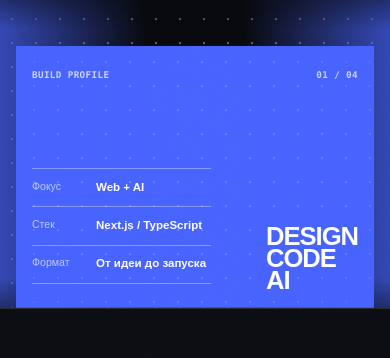
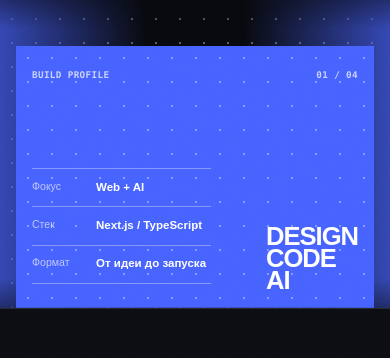
Before and after one commit to Ailxan/neustroev-ai, a Next.js app: page / in a window 390 px wide. Shown: the part 476-834 px from the top of the page. Built offline with nearby package versions, Linux system fonts and the light colour scheme.

Commit message:
Keep mobile pattern inside profile card

```diff
--- a/src/app/globals.css
+++ b/src/app/globals.css
@@ -252,8 +252,8 @@ a { color: inherit; text-decoration: none; }
   .hero-bottom { margin-top: 2.5rem; gap: 1.7rem; }
   .hero-actions { display: grid; grid-template-columns: 1fr 1fr; }
   .button { min-height: 3.5rem; padding-inline: .8rem; gap: .45rem; }
-  .hero-profile { min-height: 31svh; padding: 1.5rem 1rem; background: var(--cobalt); border-inline: 0; isolation: isolate; }
-  .hero-profile::before { content: ""; position: absolute; inset: -20px -18px -18px; z-index: -1; pointer-events: none; background: radial-gradient(rgba(255,255,255,.34) 1px, transparent 1.6px) 0 0 / 24px 24px, linear-gradient(90deg, var(--cobalt) 0%, transparent 38%, transparent 62%, var(--cobalt) 100%); opacity: .5; mask-image: radial-gradient(ellipse at center, black 55%, transparent 100%); -webkit-mask-image: radial-gradient(ellipse at center, black 55%, transparent 100%); }
+  .hero-profile { min-height: 31svh; padding: 1.5rem 1rem; background: var(--cobalt); border-inline: 0; isolation: isolate; overflow: hidden; }
+  .hero-profile::before { content: ""; position: absolute; inset: 0; z-index: 0; pointer-events: none; background: radial-gradient(rgba(255,255,255,.34) 1px, transparent 1.6px) 0 0 / 24px 24px; }
   .hero-profile > strong { position: absolute; right: 1rem; bottom: 1rem; font-size: clamp(1.6rem, 6vw, 3rem); line-height: .85; }
   .hero-profile dl { width: 55%; margin-top: 1.3rem; }
   .hero-profile dl div { grid-template-columns: 4rem 1fr; padding: .62rem 0; }
```
